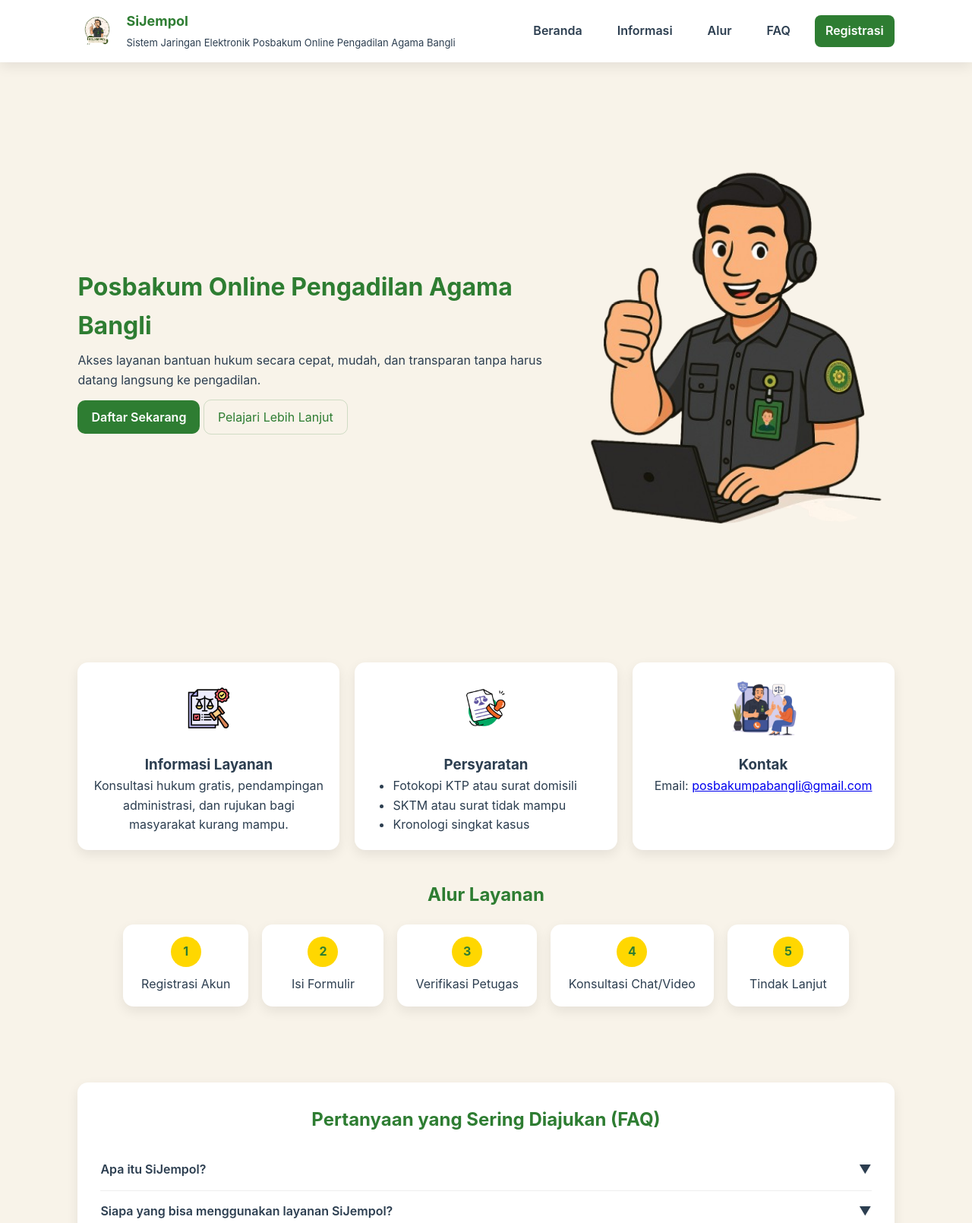
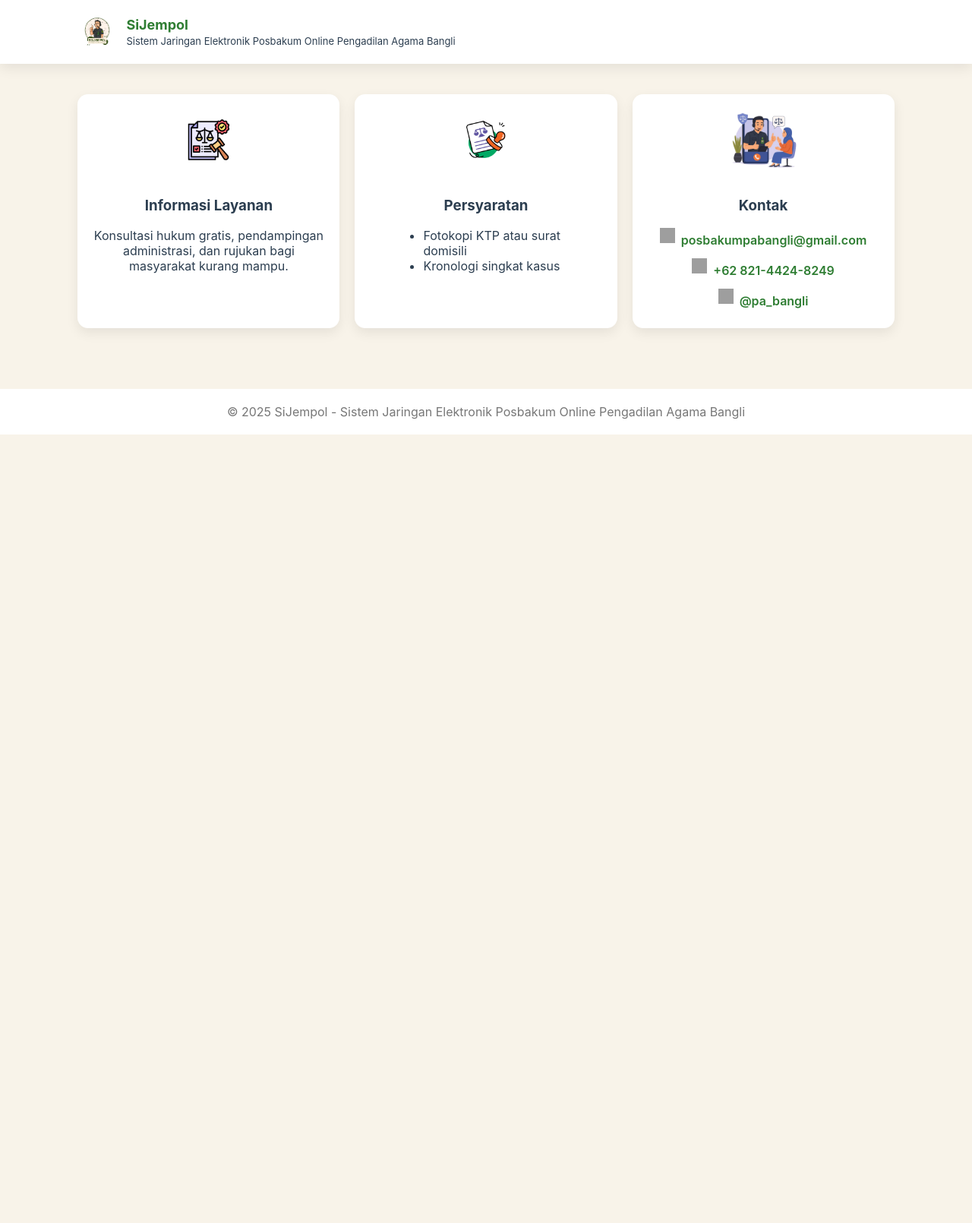
Before and after one commit to posbakumpabangli-debug/sijempol-bangli, a plain HTML site: page index.html in a window 1280 px wide. Shown: the top 1610 px of the page at 76% size. After the commit the page ends 800 px from the top, so only its background shows below. Drawn offline with Linux system fonts and the light colour scheme; grey boxes are pictures that could not be loaded.

Commit message:
Update index.html

```diff
--- a/index.html
+++ b/index.html
@@ -5,92 +5,27 @@
   <meta name="viewport" content="width=device-width,initial-scale=1" />
   <title>SiJempol - Sistem Jaringan Elektronik Posbakum Online Pengadilan Agama Bangli</title>
   <style>
-    :root{
-      --cream:#fffaf3;--muted:#f8f3e9;--green:#2e7d32;--green-light:#4caf50;
-      --text:#2c3e50;--radius:14px;--shadow:0 6px 16px rgba(0,0,0,0.08);
-      font-family:Inter,ui-sans-serif,system-ui;
-    }
-    *{box-sizing:border-box;margin:0;padding:0}
-    body{background:var(--muted);color:var(--text);line-height:1.6;overflow-x:hidden;animation:fadeIn 1s ease;}
-    @keyframes fadeIn{from{opacity:0;transform:translateY(10px)}to{opacity:1;transform:translateY(0)}}
-
-    header{background:#fff;box-shadow:var(--shadow);display:flex;justify-content:space-between;align-items:center;padding:14px 8%;position:sticky;top:0;z-index:100}
-    .brand{display:flex;align-items:center;gap:12px}
-    .brand img{height:52px}
-    nav{display:flex;gap:18px;align-items:center}
-    nav a{text-decoration:none;color:var(--text);font-weight:600;padding:8px 14px;border-radius:8px;transition:.3s}
-    nav a:hover{background:rgba(46,125,50,0.1)}
-    nav a.cta{background:var(--green);color:#fff}
-
-    .hero{display:grid;grid-template-columns:1fr 420px;gap:28px;align-items:center;padding:60px 8%;animation:slideUp 1.2s ease;}
-    @keyframes slideUp{from{opacity:0;transform:translateY(40px)}to{opacity:1;transform:translateY(0)}}
-    .hero h1{color:var(--green);font-size:32px;margin-bottom:8px}
-    .hero p{margin-bottom:24px;}
-    .btn{background:var(--green);color:#fff;text-decoration:none;padding:12px 18px;border-radius:10px;font-weight:600;transition:.3s}
-    .btn:hover{background:var(--green-light);transform:translateY(-2px)}
-    .muted-cta{border:1px solid rgba(46,125,50,0.2);padding:12px 18px;border-radius:10px;text-decoration:none;color:var(--green)}
-    .hero img{width:100%;max-width:420px;animation:float 4s ease-in-out infinite;}
-    @keyframes float{0%,100%{transform:translateY(0)}50%{transform:translateY(-10px)}}
-
-    .grid-3{display:grid;grid-template-columns:repeat(auto-fit,minmax(260px,1fr));gap:20px;padding:0 8%;margin-top:40px}
-    .card{background:#fff;border-radius:var(--radius);box-shadow:var(--shadow);padding:20px;text-align:center;transition:.4s}
-    .card:hover{transform:translateY(-6px) scale(1.02)}
-    .card img{height:80px;margin-bottom:12px}
-
-    .alur{text-align:center;padding:40px 8%}
-    .alur h2{color:var(--green);margin-bottom:20px}
-    .flow{display:flex;flex-wrap:wrap;gap:18px;justify-content:center}
-    .step{background:#fff;border-radius:var(--radius);box-shadow:var(--shadow);padding:16px 24px;min-width:160px;transition:.3s}
-    .step:hover{background:#e8f5e9;transform:translateY(-4px)}
-    .num{background:gold;color:var(--green);font-weight:700;border-radius:50%;width:40px;height:40px;display:flex;align-items:center;justify-content:center;margin:0 auto 10px}
-
-    /* FAQ section */
-    .faq{background:#fff;margin:60px 8%;padding:30px;border-radius:14px;box-shadow:var(--shadow);animation:fadeIn 1.2s ease}
-    .faq h2{color:var(--green);text-align:center;margin-bottom:20px}
-    .faq-item{border-bottom:1px solid #eee;padding:14px 0;cursor:pointer;transition:.3s}
-    .faq-item:hover{background:#f9f9f9}
-    .faq-question{display:flex;justify-content:space-between;align-items:center;font-weight:600}
-    .faq-answer{display:none;padding-top:8px;color:#555;font-size:15px;animation:fadeAnswer .5s ease}
-    @keyframes fadeAnswer{from{opacity:0;max-height:0}to{opacity:1;max-height:200px}}
-    .faq-item.active .faq-answer{display:block}
-    .faq-item.active .faq-question span{transform:rotate(180deg)}
-
-    footer{margin-top:60px;background:#fff;padding:24px;text-align:center;color:#777;font-size:14px;animation:fadeIn 1s ease;}
-
-    @media(max-width:820px){
-      .hero{grid-template-columns:1fr;text-align:center}
-      .hero img{margin:auto}
-      nav{flex-wrap:wrap;justify-content:center}
-    }
+    body {font-family: Inter, sans-serif; background: #f8f3e9; color: #2c3e50; margin: 0;}
+    .grid-3 {display: grid; grid-template-columns: repeat(auto-fit,minmax(260px,1fr)); gap: 20px; padding: 40px 8%;}
+    .card {background: #fff; border-radius: 14px; box-shadow: 0 6px 16px rgba(0,0,0,0.08); padding: 20px; text-align: center;}
+    .card img {height: 80px; margin-bottom: 12px;}
+    footer {text-align: center; padding: 20px; background: #fff; color: #777; margin-top: 40px;}
+    .contact-icons {display: flex; flex-direction: column; align-items: center; gap: 8px; margin-top: 12px;}
+    .contact-icons a {display: flex; align-items: center; gap: 8px; color: #2e7d32; text-decoration: none; font-weight: 600;}
+    .contact-icons a:hover {text-decoration: underline;}
+    .contact-icons img {width: 20px; height: 20px;}
   </style>
 </head>
 <body>
   <header>
-    <div class="brand">
-      <img src="sijempol2.png" alt="Logo SiJempol">
+    <div class="brand" style="display:flex;align-items:center;gap:12px;padding:16px 8%;background:#fff;box-shadow:0 6px 16px rgba(0,0,0,0.08)">
+      <img src="sijempol2.png" alt="Logo SiJempol" style="height:52px">
       <div>
-        <strong style="color:var(--green);font-size:18px">SiJempol</strong><br>
+        <strong style="color:#2e7d32;font-size:18px">SiJempol</strong><br>
         <span style="font-size:13px">Sistem Jaringan Elektronik Posbakum Online Pengadilan Agama Bangli</span>
       </div>
     </div>
-    <nav>
-      <a href="#home">Beranda</a>
-      <a href="#informasi">Informasi</a>
-      <a href="#alur">Alur</a>
-      <a href="#faq">FAQ</a>
-      <a href="register.html" class="cta">Registrasi</a>
-    </nav>
   </header>
-
-  <section class="hero" id="home">
-    <div>
-      <h1>Posbakum Online Pengadilan Agama Bangli</h1>
-      <p>Akses layanan bantuan hukum secara cepat, mudah, dan transparan tanpa harus datang langsung ke pengadilan.</p>
-      <a href="register.html" class="btn">Daftar Sekarang</a>
-      <a href="#informasi" class="muted-cta">Pelajari Lebih Lanjut</a>
-    </div>
-    <img src="pendampingan_hukum-removebg-preview.png" alt="Pendampingan Hukum">
-  </section>
 
   <section class="grid-3" id="informasi">
     <div class="card">
@@ -98,68 +33,35 @@
       <h3>Informasi Layanan</h3>
       <p>Konsultasi hukum gratis, pendampingan administrasi, dan rujukan bagi masyarakat kurang mampu.</p>
     </div>
+
     <div class="card">
       <img src="hukum-removebg-preview.png" alt="Persyaratan">
       <h3>Persyaratan</h3>
       <ul style="text-align:left;margin-left:30px">
         <li>Fotokopi KTP atau surat domisili</li>
-        <li>SKTM atau surat tidak mampu</li>
         <li>Kronologi singkat kasus</li>
       </ul>
     </div>
+
     <div class="card">
       <img src="ChatGPT_Image_30_Sep_2025__16.06.30-removebg-preview.png" alt="Kontak">
       <h3>Kontak</h3>
-      <p>Email: <a href="mailto:posbakumpabangli@gmail.com">posbakumpabangli@gmail.com</a></p>
+      <div class="contact-icons">
+        <a href="mailto:posbakumpabangli@gmail.com" target="_blank">
+          <img src="https://cdn-icons-png.flaticon.com/512/732/732200.png" alt="Email"> posbakumpabangli@gmail.com
+        </a>
+        <a href="https://wa.me/6282144248249" target="_blank">
+          <img src="https://cdn-icons-png.flaticon.com/512/733/733585.png" alt="WhatsApp"> +62 821-4424-8249
+        </a>
+        <a href="https://www.instagram.com/pa_bangli" target="_blank">
+          <img src="https://cdn-icons-png.flaticon.com/512/2111/2111463.png" alt="Instagram"> @pa_bangli
+        </a>
+      </div>
     </div>
   </section>
 
-  <section class="alur" id="alur">
-    <h2>Alur Layanan</h2>
-    <div class="flow">
-      <div class="step"><div class="num">1</div>Registrasi Akun</div>
-      <div class="step"><div class="num">2</div>Isi Formulir</div>
-      <div class="step"><div class="num">3</div>Verifikasi Petugas</div>
-      <div class="step"><div class="num">4</div>Konsultasi Chat/Video</div>
-      <div class="step"><div class="num">5</div>Tindak Lanjut</div>
-    </div>
-  </section>
-
-  <section class="faq" id="faq">
-    <h2>Pertanyaan yang Sering Diajukan (FAQ)</h2>
-
-    <div class="faq-item">
-      <div class="faq-question">Apa itu SiJempol?<span>▼</span></div>
-      <div class="faq-answer">SiJempol adalah Sistem Jaringan Elektronik Posbakum Online dari Pengadilan Agama Bangli yang mempermudah masyarakat mendapatkan konsultasi hukum tanpa harus datang langsung.</div>
-    </div>
-
-    <div class="faq-item">
-      <div class="faq-question">Siapa yang bisa menggunakan layanan SiJempol?<span>▼</span></div>
-      <div class="faq-answer">Layanan SiJempol ditujukan bagi masyarakat pencari keadilan yang kurang mampu secara ekonomi, dibuktikan dengan SKTM atau dokumen sejenis.</div>
-    </div>
-
-    <div class="faq-item">
-      <div class="faq-question">Bagaimana cara mendaftar di SiJempol?<span>▼</span></div>
-      <div class="faq-answer">Anda cukup membuka halaman Registrasi dan mengisi Google Form pendaftaran. Setelah itu, petugas akan memverifikasi data Anda.</div>
-    </div>
-
-    <div class="faq-item">
-      <div class="faq-question">Apakah layanan SiJempol berbayar?<span>▼</span></div>
-      <div class="faq-answer">Tidak. Semua layanan pada SiJempol diberikan secara gratis bagi masyarakat yang memenuhi persyaratan.</div>
-    </div>
-
-    <div class="faq-item">
-      <div class="faq-question">Bagaimana cara melakukan konsultasi?<span>▼</span></div>
-      <div class="faq-answer">Setelah verifikasi, Anda dapat mengakses Dashboard SiJempol untuk memilih layanan konsultasi melalui Chat atau Video Call menggunakan WhatsApp.</div>
-    </div>
-  </section>
-
-  <footer>© 2025 SiJempol - Sistem Jaringan Elektronik Posbakum Online Pengadilan Agama Bangli</footer>
-
-  <script>
-    document.querySelectorAll('.faq-item').forEach(item=>{
-      item.addEventListener('click',()=>item.classList.toggle('active'));
-    });
-  </script>
+  <footer>
+    © 2025 SiJempol - Sistem Jaringan Elektronik Posbakum Online Pengadilan Agama Bangli
+  </footer>
 </body>
 </html>
```
